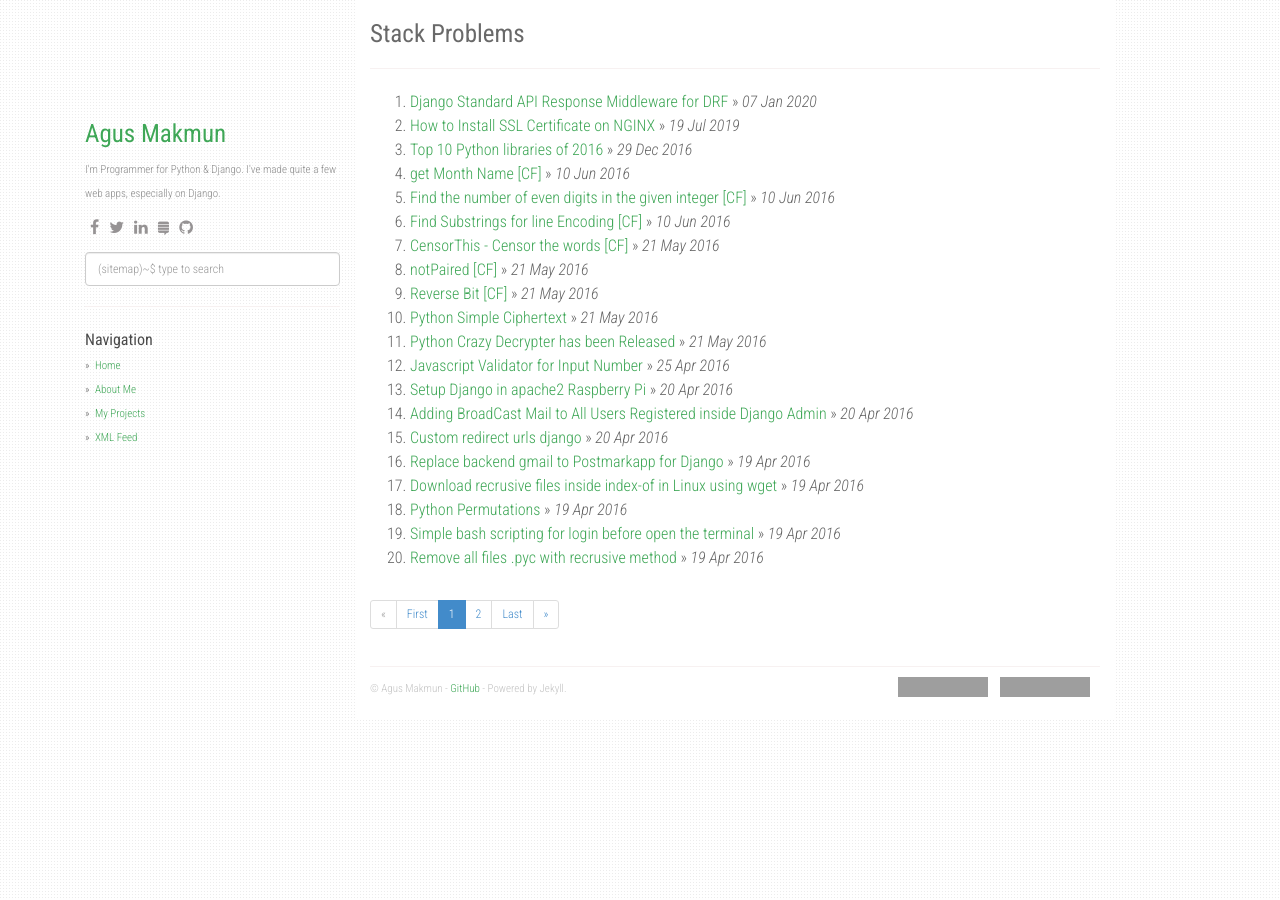
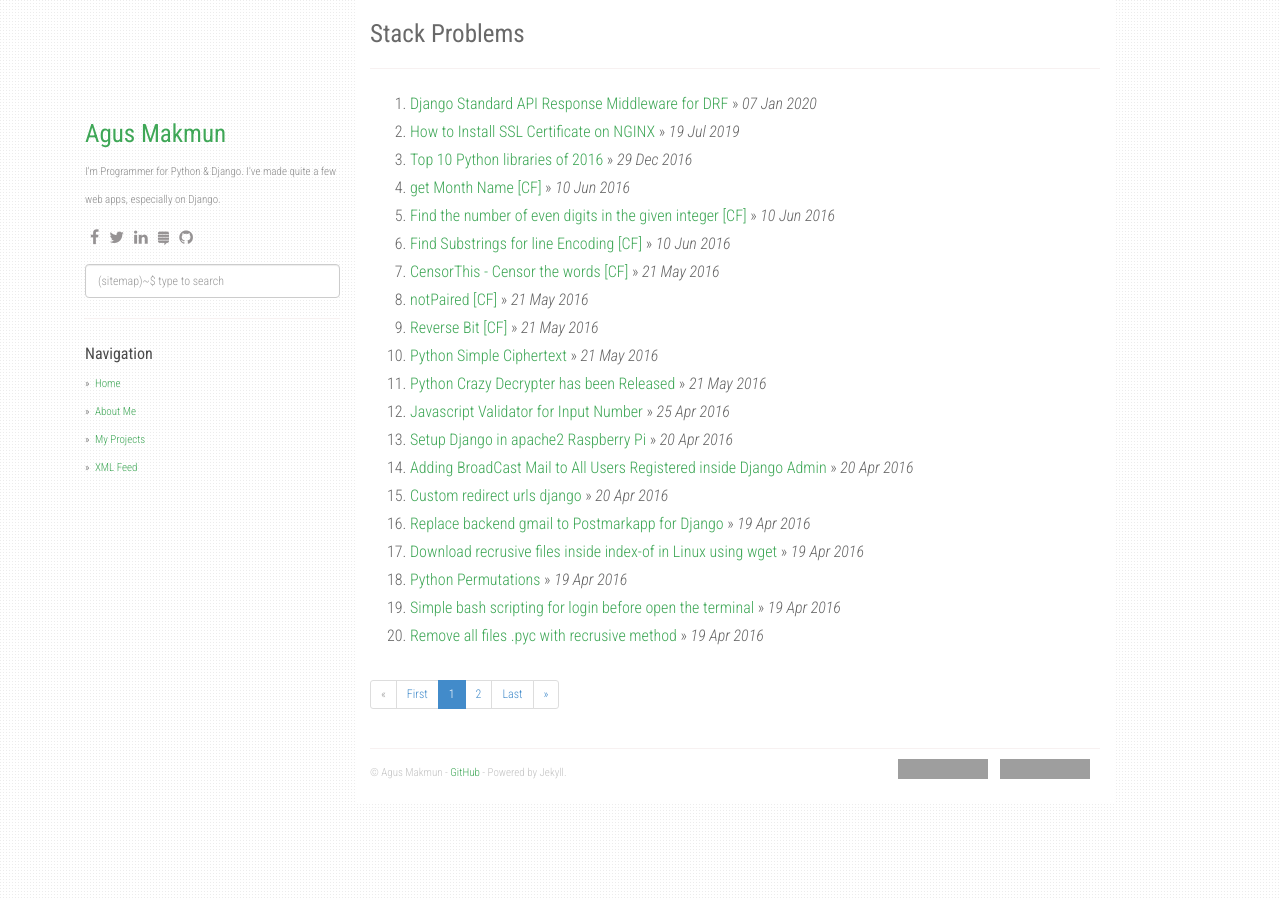
Before and after one commit to agusmakmun/agusmakmun.github.io, a Jekyll site: the page built from index.html, in a window 1280 px wide. Built offline with Jekyll 4.4.1, drawn with Linux system fonts in a browser that asks for light colours; nearby versions of some CDN libraries; the list of posts is cut into pages by our own code; grey boxes are pictures that could not be loaded.

Commit message:
Update main.css

```diff
--- a/static/css/main.css
+++ b/static/css/main.css
@@ -1,7 +1,7 @@
 body {
   font-family: "Roboto Condensed", Arial, sans-serif;
   background: url("/static/img/subtle_dots.png");
-  line-height: 1.5em;
+  line-height: 1.75em;
   font-weight: 300;
   font-size: 16px;
   color: #666;
```
